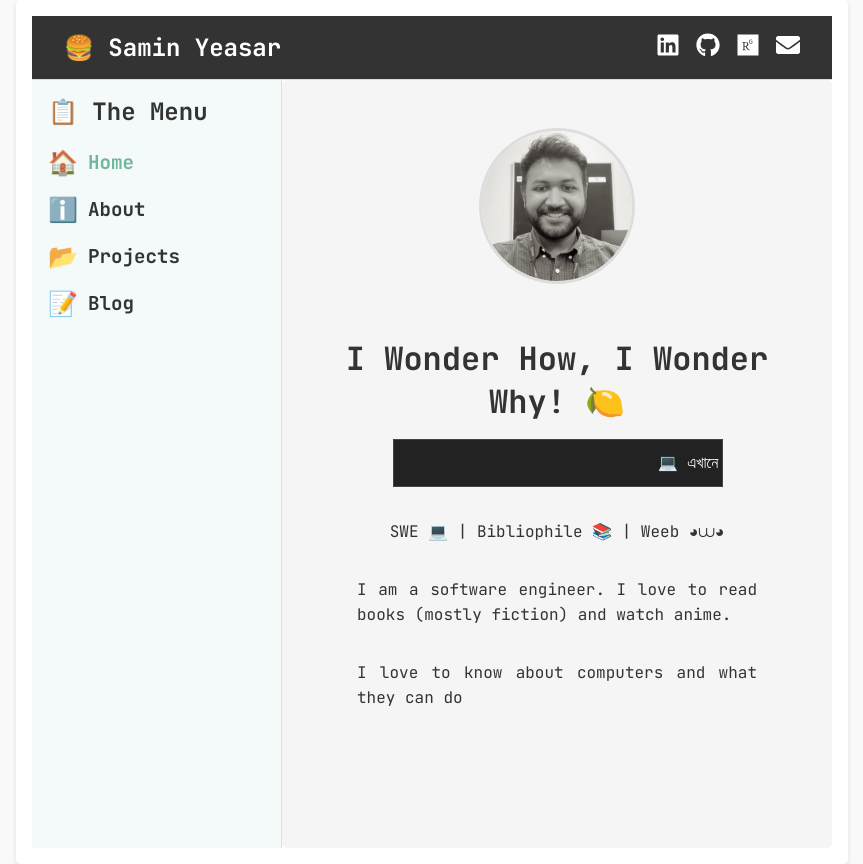
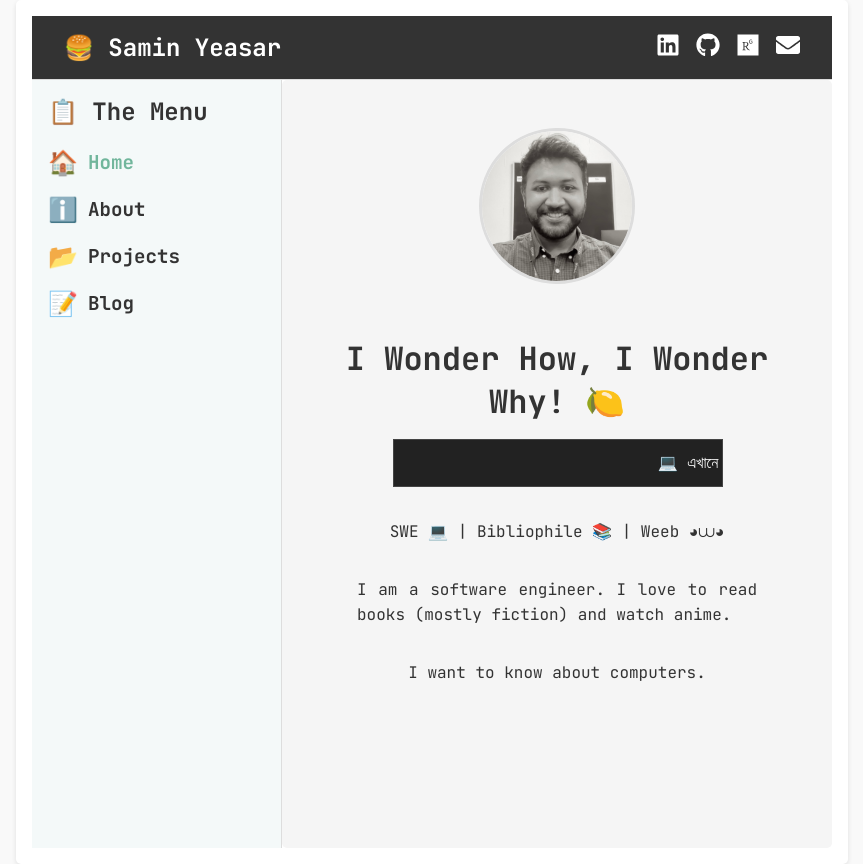
Before and after one commit to Y3454R/my-portfolio-website, a Next.js app: page /home in a window 1280 px wide. Shown: the whole page, without its empty margins (208-1071 px from the left). Built offline with nearby package versions, Linux system fonts and the light colour scheme.

Commit message:
:up: update: Update home

```diff
--- a/src/app/home/page.js
+++ b/src/app/home/page.js
@@ -23,7 +23,7 @@ export default function Home() {
         watch anime.
       </p>
       <p className={styles.paragraph}>
-        I love to know about computers and what they can do
+        I want to know about computers.
       </p>
       {/* <blockquote className={styles.paragraph}>
         So give me coffee and TV, easily
```
